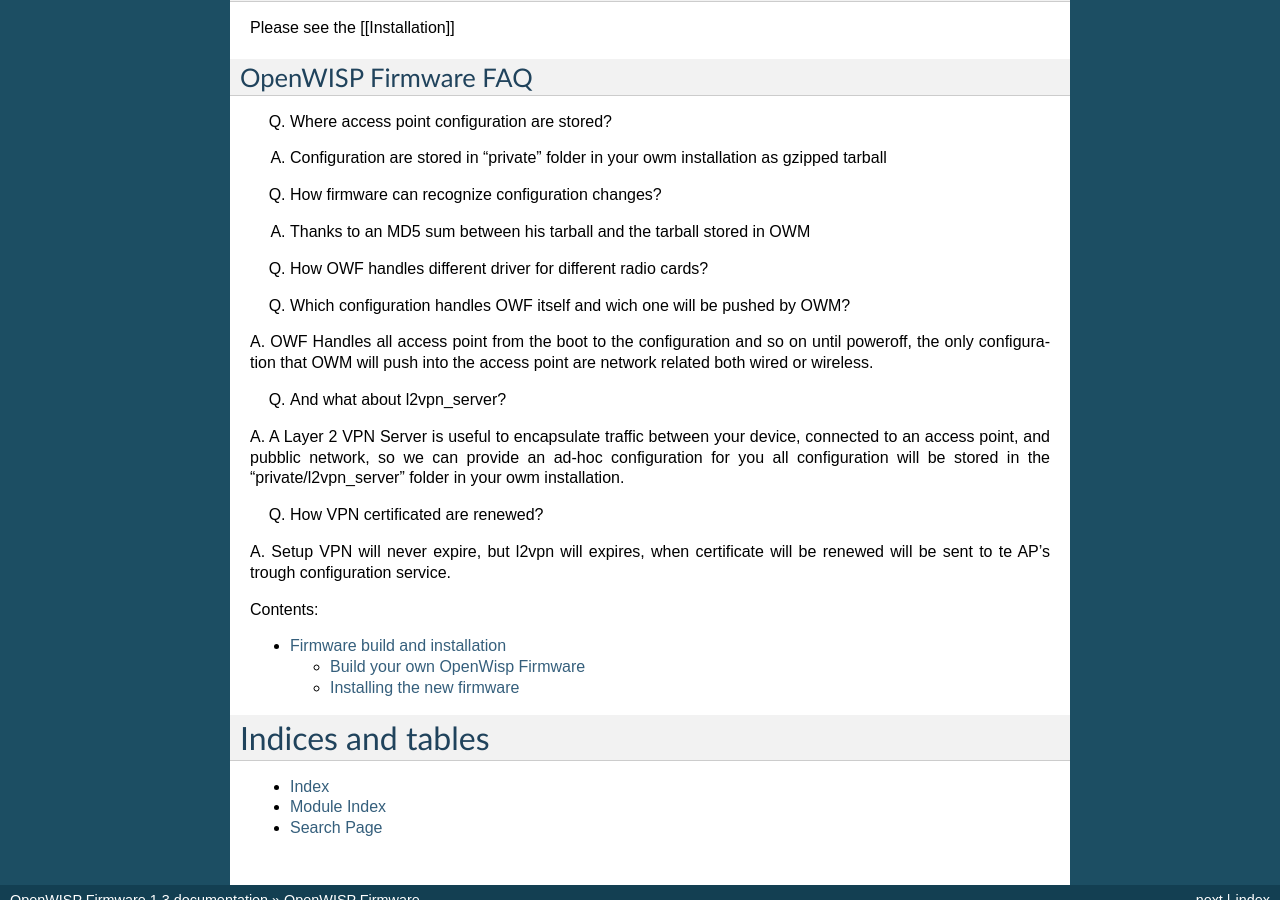
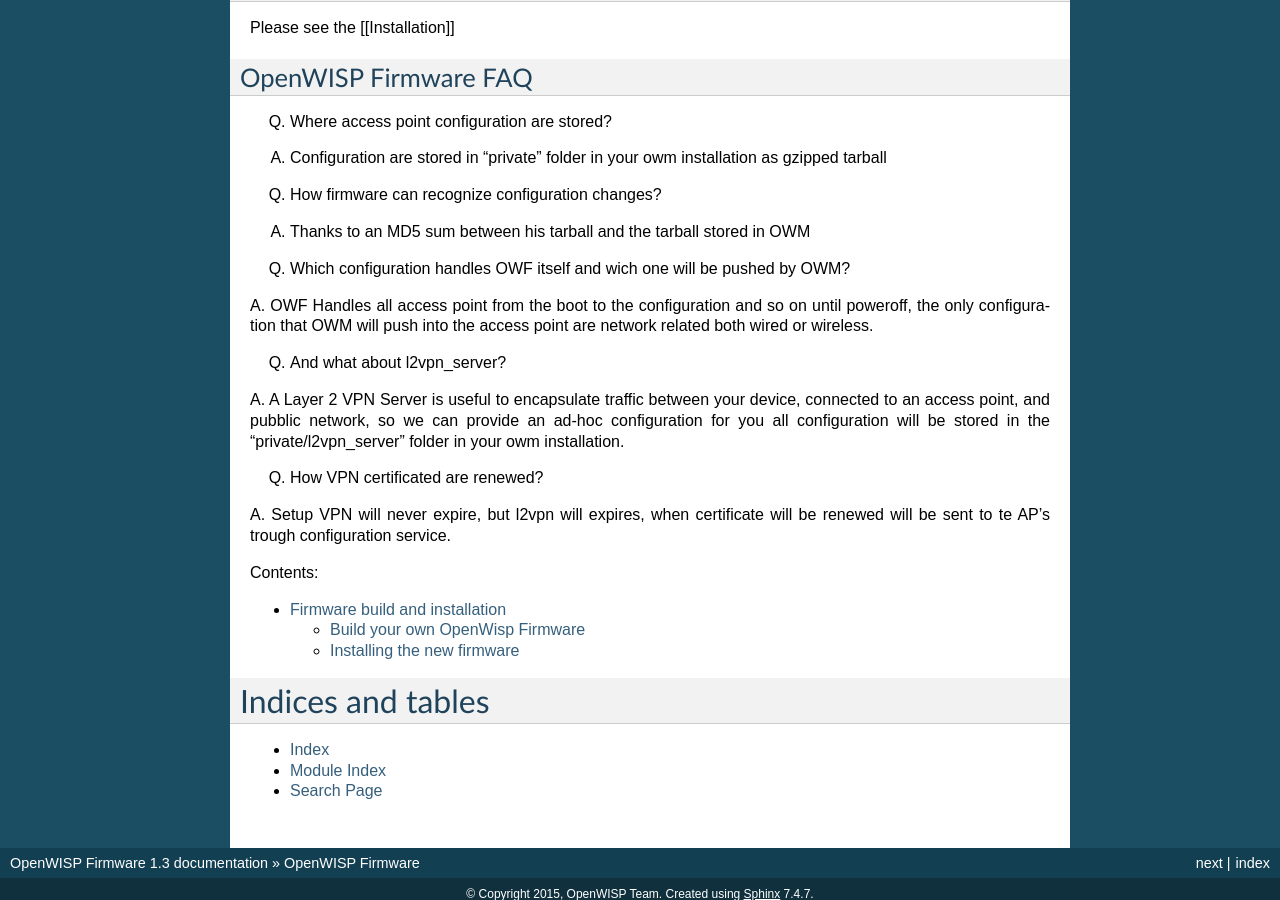
Before and after one commit to openwisp/OpenWISP-Firmware, a Sphinx documentation site: the page built from source/index.rst, in a window 1280 px wide and 900 px high, scrolled down 544 px. Built offline with Sphinx 7.4.7, drawn with Linux system fonts in a browser that asks for light colours.

Commit message:
fix, comment also the question in index.rst

```diff
--- a/source/index.rst
+++ b/source/index.rst
@@ -43,7 +43,7 @@
 
 A. Thanks to an MD5 sum between his tarball and the tarball stored in OWM
 
-Q. How OWF handles different driver for different radio cards?
+.. Q. How OWF handles different driver for different radio cards?
 
 .. A. In a loop in owispmanager.sh OWF checks for a brand new card when its
    recognized by the system so OWF sources a different file for different
```
